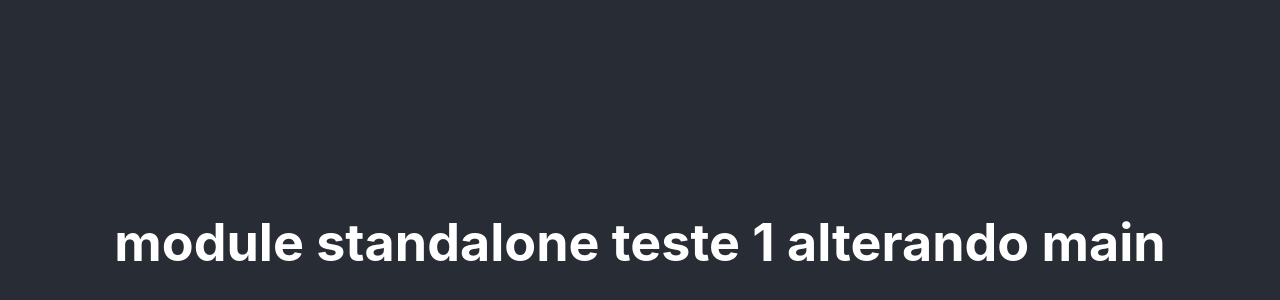
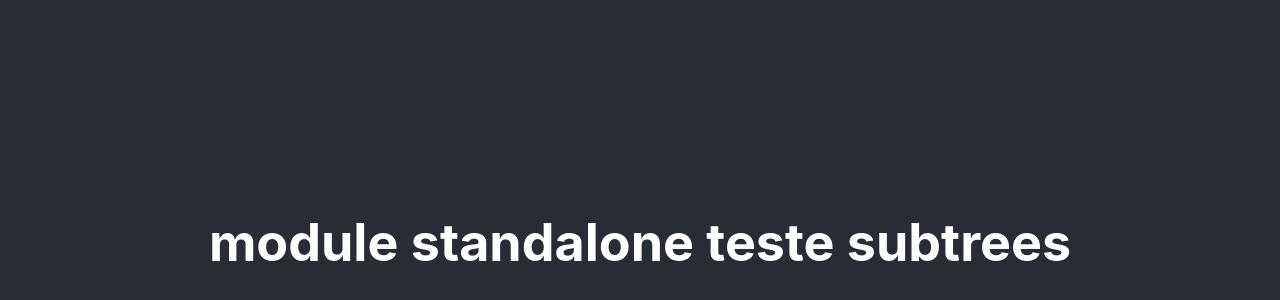
Before and after one commit to eduardorfreitas93/module-subtrees, a React (Create React App) app: page / in a window 1280 px wide. Shown: the part 158-458 px from the top of the page. Built offline with nearby package versions, Linux system fonts and the light colour scheme.

Commit message:
atualizando o standalone

```diff
--- a/src/App.js
+++ b/src/App.js
@@ -5,7 +5,7 @@ function App() {
     <div className="App">
       <header className="App-header">
         <h1>
-          module standalone teste 1 alterando main
+          module standalone teste subtrees
         </h1>
       </header>
     </div>
```
